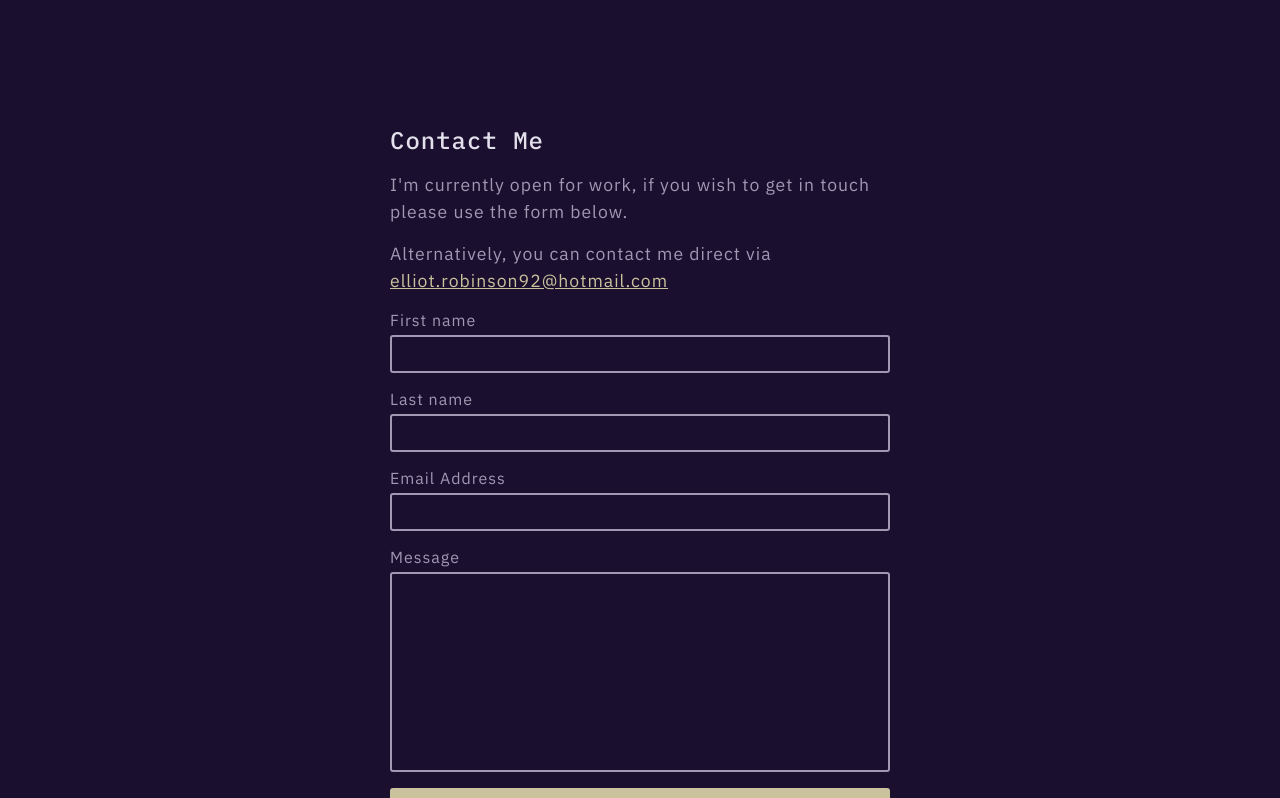
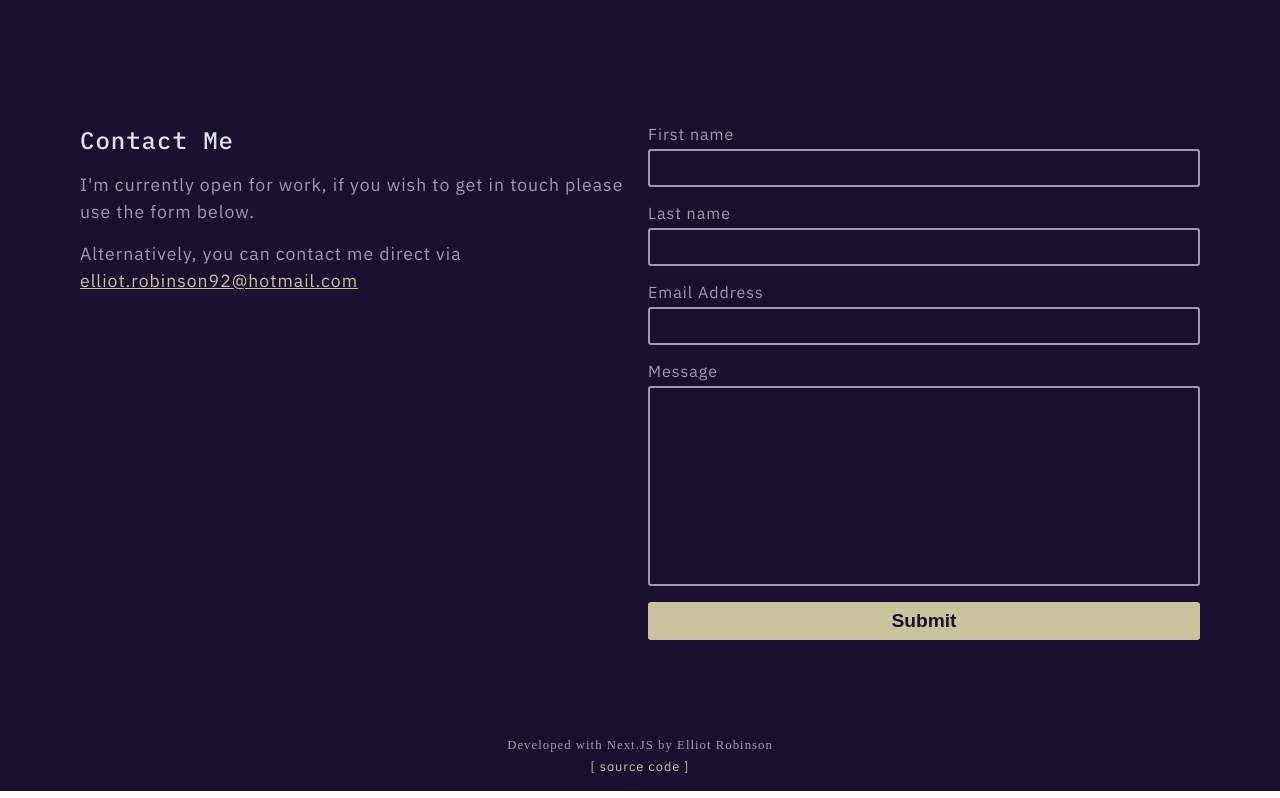
Before and after one commit to eagrcode/eagrcode-dev, a Next.js app: page / in a window 1280 px wide. Shown: the part 2300-3098 px from the top of the page. Built offline with nearby package versions, Linux system fonts and the light colour scheme.

Commit message:
change contact wrapper to 2 colum layout at 900px

```diff
--- a/src/components/Contact/Contact.module.scss
+++ b/src/components/Contact/Contact.module.scss
@@ -15,6 +15,18 @@
   &.isOpen {
     filter: blur(8px);
   }
+
+  @media (min-width: 900px) {
+    flex-direction: row;
+    max-width: 100%;
+  }
+}
+
+.textContainer {
+  display: flex;
+  flex-direction: column;
+  gap: 1rem;
+  width: 100%;
 }
 
 .emailLink {
--- a/src/components/Contact/Contact.tsx
+++ b/src/components/Contact/Contact.tsx
@@ -19,6 +19,7 @@ export default function Contact() {
   return (
     <section className={styles.contactSection}>
       <div className={isOpen ? `${styles.contactWrapper} ${styles.isOpen}` : styles.contactWrapper}>
+        <div className={styles.textContainer}>
           <h2 id="scroll-to-contact" className={theme}>
             Contact Me
           </h2>
@@ -35,6 +36,7 @@ export default function Contact() {
               elliot.robinson92@hotmail.com
             </Link>
           </p>
+        </div>
         <ContactForm />
       </div>
     </section>
```
Lines whose indentation alone changed are shown as unchanged.
